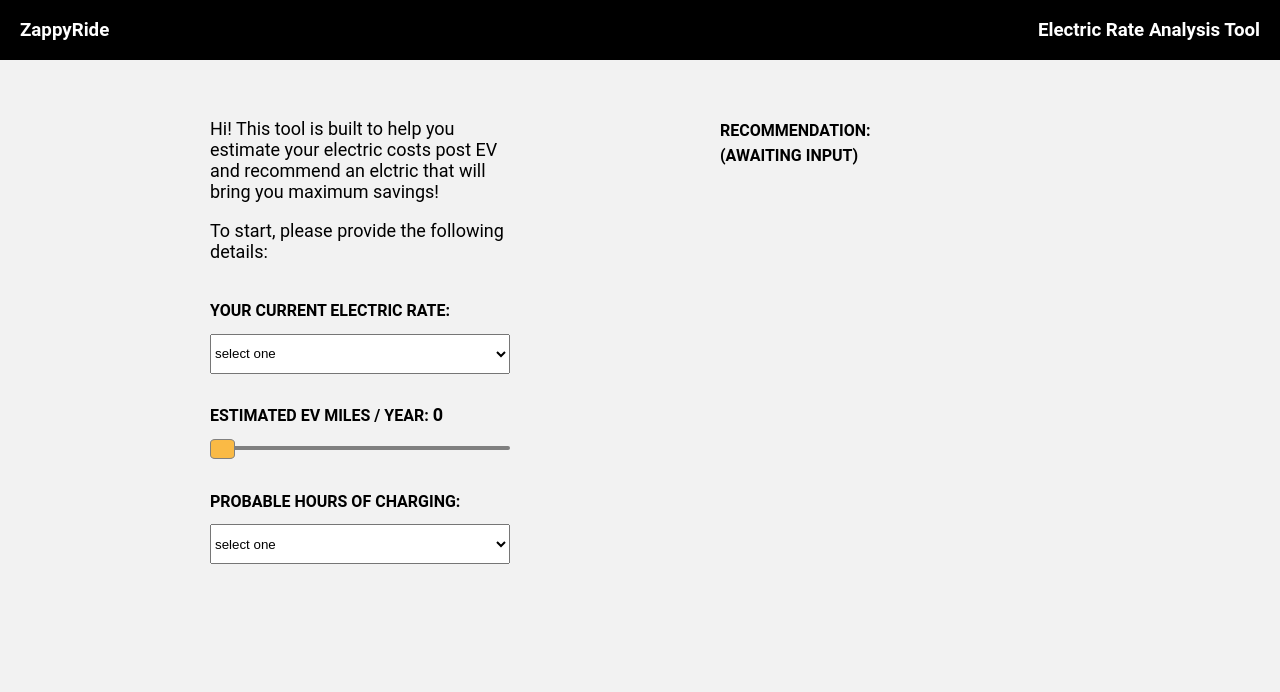
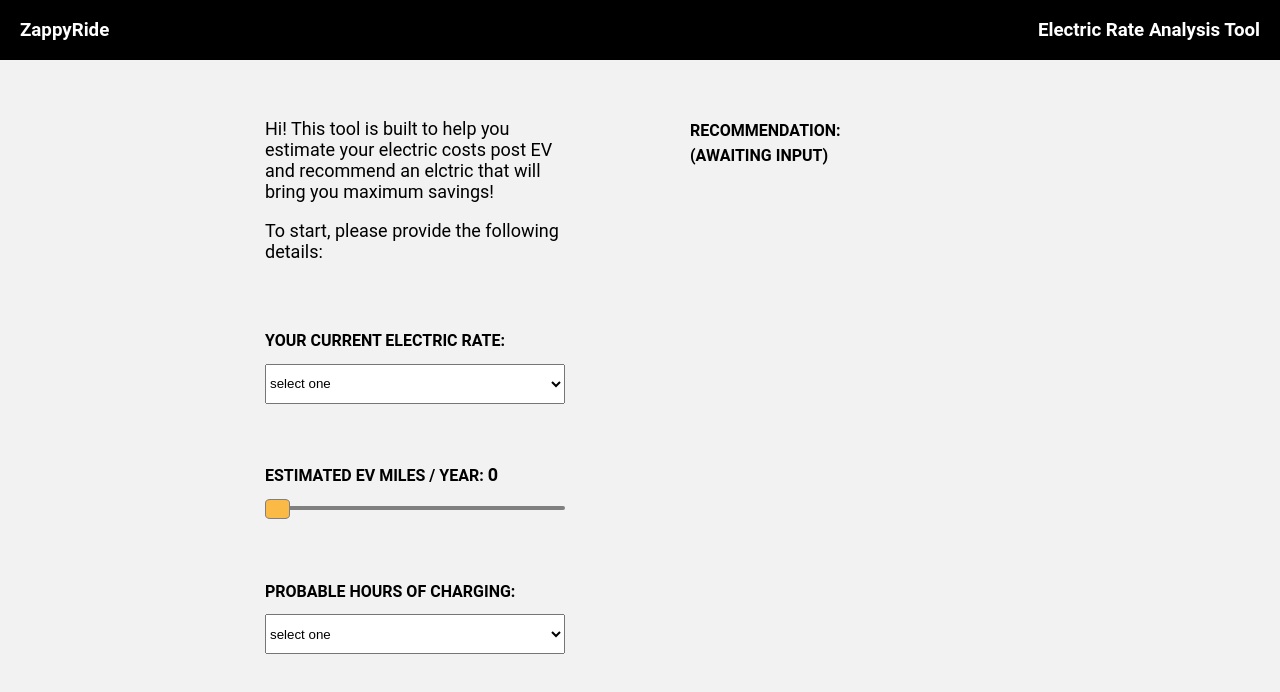
Before and after one commit to asd0999/ev, a React (Create React App) app: page / in a window 1280 px wide. Shown: the top 692 px of the page. Built offline with nearby package versions, Linux system fonts and the light colour scheme.

Commit message:
css spacing

```diff
--- a/src/index.css
+++ b/src/index.css
@@ -28,13 +28,14 @@ body {
     width: 100%;
     height: 100vh;
     max-height: 1000px;
-    justify-content: space-evenly;
+    justify-content: center;
     align-items: center;
     background: var(--bg);
 }
 
 .input {
     height: 100%;
+    width: 450px;
     display: flex;
     flex-direction: column;
     justify-content: flex-start;
@@ -42,14 +43,19 @@ body {
     background: var(--bg);
 }
 
+.input>div {
+    margin-top: 30px;
+}
+
 .intro {
-    margin-top: 40px;
+    margin-top: 40px !important;
     width: 300px;
     font-size: 18px;
 }
 
 .output {
     height: 100%;
+    width: 450px;
     display: flex;
     flex-direction: column;
     justify-content: flex-start;
```
